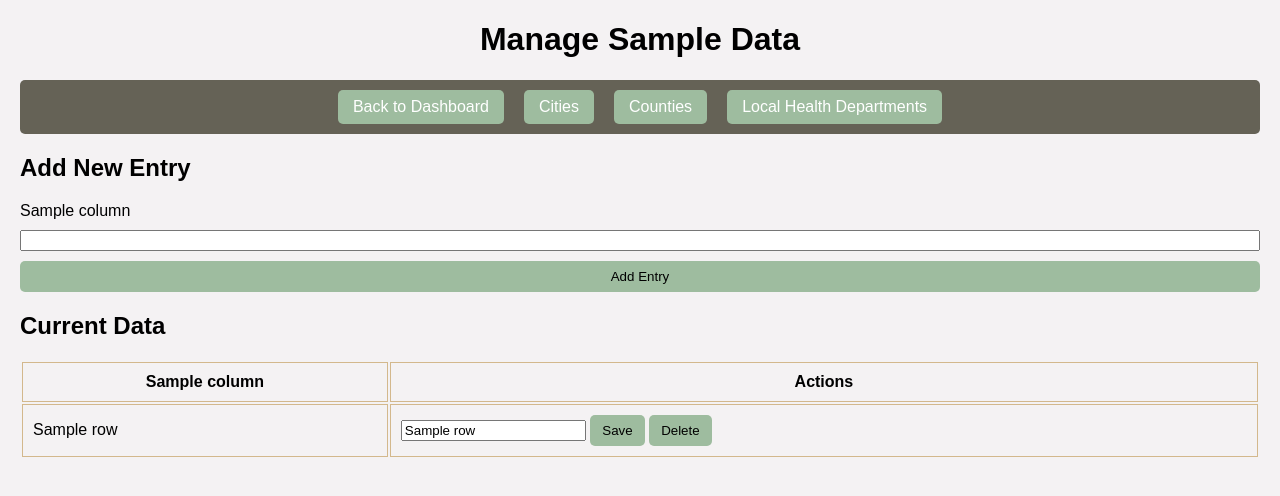
After one commit to ikoojoshi/CHI-Dashboard, a Flask app: template app/templates/manage_data.html in a window 1280 px wide. The commit adds this page. Shown: the top 496 px of the page. Run offline with Flask 2, Linux system fonts and the light colour scheme; the template is opened without the code that fills it: most values are stand-ins (such as "Sample title", 1, 10 or a date in 2020); some libraries are stand-ins or nearby versions.

Commit message:
add/delete/edit data

```diff
--- a/app.py
+++ b/app.py
@@ -3,4 +3,6 @@ from app import create_app
 app = create_app()
 
 if __name__ == '__main__':
+    app.secret_key = 'super secret key'
+    app.config['SESSION_TYPE'] = 'filesystem'
     app.run(debug=True)
--- a/app/templates/counties.html
+++ b/app/templates/counties.html
@@ -122,8 +122,8 @@
     </style>
 </head>
 <body>
-    <h1>Counties - Climate Action Plans Across Illinois</h1>
-    <p>Explore detailed action plans for Counties.</p>
+    <h1>Climate Action Plans Across Illinois</h1>
+    <!-- <p>Explore detailed action plans for Counties from the Office of Strategic Initiatives at the University of Illinois.</p> -->
 
     <!-- Navigation Bar -->
     <div class="navbar">
@@ -131,6 +131,7 @@
         <a href="/counties">Counties</a>
         <a href="/lhd">Local Health Departments (LHDs)</a>
         <a href="/map">Map View</a>
+        <a href="/manage/cities">Add / Edit Data</a>
     </div>
 
     <!-- Download CSV Button -->
--- a/app/templates/home.html
+++ b/app/templates/home.html
@@ -123,8 +123,8 @@
     </style>
 </head>
 <body>
-    <h1>Cities - Climate Action Plans Across Illinois</h1>
-    <p>Explore detailed action plans for Cities.</p>
+    <h1>Climate Action Plans Across Illinois</h1>
+    <!-- <p>Explore detailed action plans for Cities.</p> -->
 
     <!-- Navigation Bar -->
     <div class="navbar">
@@ -132,6 +132,7 @@
         <a href="/counties">Counties</a>
         <a href="/lhd">Local Health Departments (LHDs)</a>
         <a href="/map">Map View</a>
+        <a href="/manage/cities">Add / Edit Data</a>
     </div>
 
     <!-- Download CSV Button -->
--- a/app/templates/lhd.html
+++ b/app/templates/lhd.html
@@ -123,8 +123,8 @@
     </style>
 </head>
 <body>
-    <h1>Local Health Departments - Climate Action Plans Across Illinois</h1>
-    <p>Explore detailed action plans for Local Health Departments (LHDs).</p>
+    <h1>Climate Action Plans Across Illinois</h1>
+    <!-- <p>Explore detailed action plans for Local Health Departments (LHDs).</p> -->
 
     <!-- Navigation Bar -->
     <div class="navbar">
@@ -132,6 +132,7 @@
         <a href="/counties">Counties</a>
         <a href="/lhd">Local Health Departments (LHDs)</a>
         <a href="/map">Map View</a>
+        <a href="/manage/cities">Add / Edit Data</a>
     </div>
 
     <!-- Download CSV Button -->
--- /dev/null
+++ b/app/templates/manage_data.html
@@ -0,0 +1,114 @@
+<!DOCTYPE html>
+<html lang="en">
+<head>
+    <meta charset="UTF-8">
+    <meta name="viewport" content="width=device-width, initial-scale=1.0">
+    <title>Manage {{ data_type.capitalize() }} Data</title>
+    <link rel="stylesheet" href="https://cdn.datatables.net/1.13.6/css/jquery.dataTables.min.css">
+    <style>
+        body {
+            font-family: Arial, sans-serif;
+            margin: 20px;
+            background-color: #f4f2f3;
+        }
+        h1, p {
+            text-align: center;
+        }
+        .navbar {
+            background-color: #656256;
+            padding: 10px;
+            border-radius: 5px;
+            display: flex;
+            justify-content: center;
+            gap: 20px;
+        }
+        .navbar a {
+            text-decoration: none;
+            color: white;
+            padding: 8px 15px;
+            background-color: #9ebc9f;
+            border-radius: 5px;
+        }
+        .navbar a:hover {
+            background-color: #d3b88c;
+        }
+        form {
+            display: flex;
+            flex-direction: column;
+            gap: 10px;
+        }
+        table {
+            width: 100%;
+            margin-top: 20px;
+        }
+        th, td {
+            padding: 10px;
+            border: 1px solid #d3b88c;
+        }
+        .btn {
+            padding: 8px 12px;
+            background-color: #9ebc9f;
+            border: none;
+            border-radius: 5px;
+            cursor: pointer;
+        }
+        .btn:hover {
+            background-color: #d3b88c;
+        }
+    </style>
+</head>
+<body>
+    <h1>Manage {{ data_type.capitalize() }} Data</h1>
+
+    <div class="navbar">
+        <a href="/">Back to Dashboard</a>
+        <a href="/manage/cities">Cities</a>
+        <a href="/manage/counties">Counties</a>
+        <a href="/manage/lhd">Local Health Departments</a>
+    </div>
+
+    <!-- Form to Add New Entry -->
+    <h2>Add New Entry</h2>
+    <form method="POST">
+        {% for column in columns %}
+            <label for="{{ column }}">{{ column }}</label>
+            <input type="text" name="{{ column }}" id="{{ column }}">
+        {% endfor %}
+        <button type="submit" class="btn">Add Entry</button>
+    </form>
+
+    <!-- Display Current Data -->
+    <h2>Current Data</h2>
+    <table>
+        <thead>
+            <tr>
+                {% for column in columns %}
+                    <th>{{ column }}</th>
+                {% endfor %}
+                <th>Actions</th>
+            </tr>
+        </thead>
+        <tbody>
+            {% for row in table_data %}
+                <tr>
+                    {% for column in columns %}
+                        <td>{{ row[column] }}</td>
+                    {% endfor %}
+                    <td>
+                        <form action="/edit/{{ data_type }}" method="POST" style="display: inline;">
+                            <input type="hidden" name="row_index" value="{{ loop.index0 }}">
+                            {% for column in columns %}
+                                <input type="text" name="{{ column }}" value="{{ row[column] }}">
+                            {% endfor %}
+                            <button type="submit" class="btn">Save</button>
+                        </form>
+                        <form action="/delete/{{ data_type }}/{{ loop.index0 }}" method="POST" style="display: inline;">
+                            <button type="submit" class="btn">Delete</button>
+                        </form>
+                    </td>
+                </tr>
+            {% endfor %}
+        </tbody>
+    </table>
+</body>
+</html>
```
Also changed, not shown: app/routes.py (+109 -1 lines), app/data/ClimateActionPlan_lhd.csv (line endings or trailing spaces).
